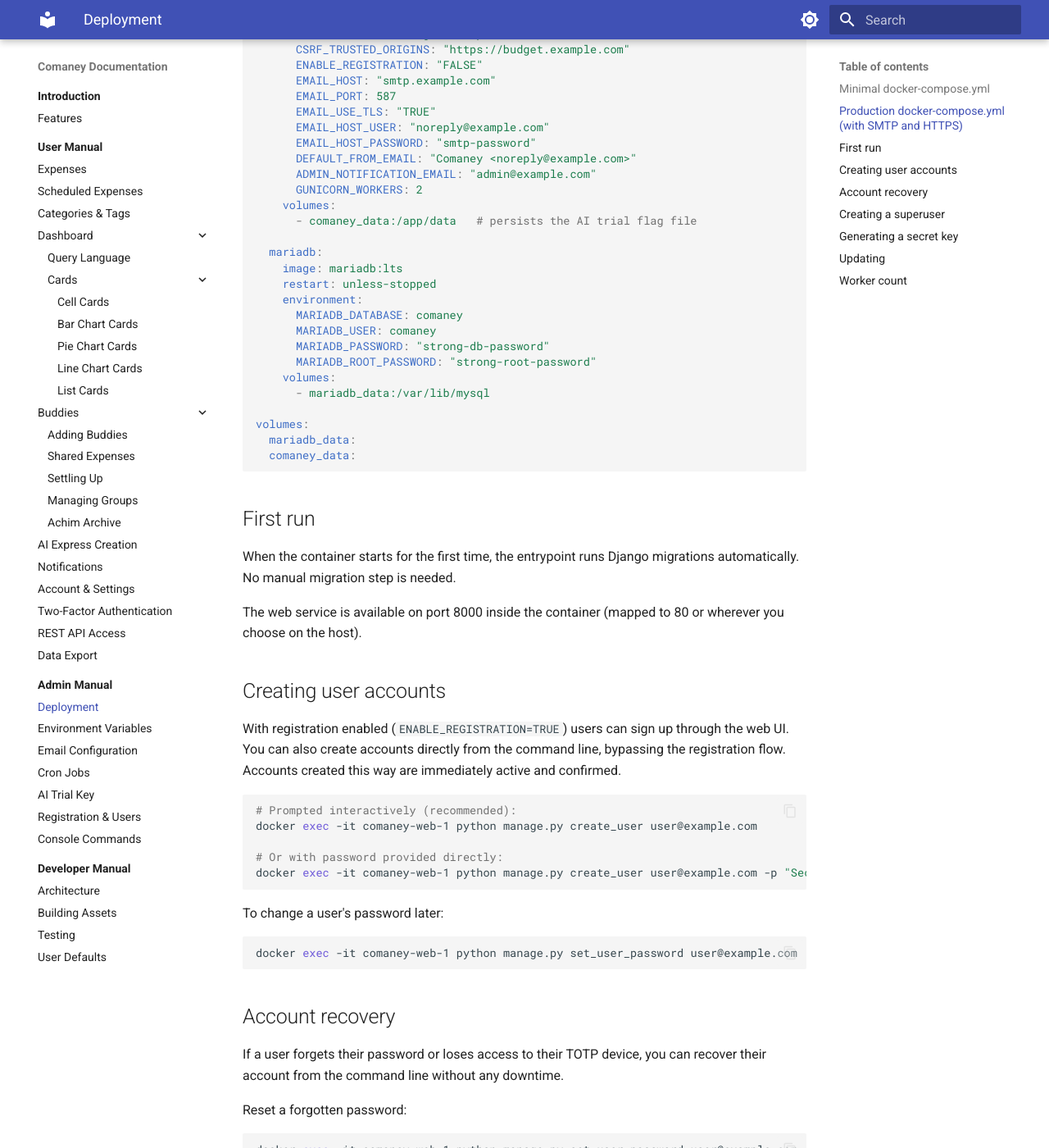
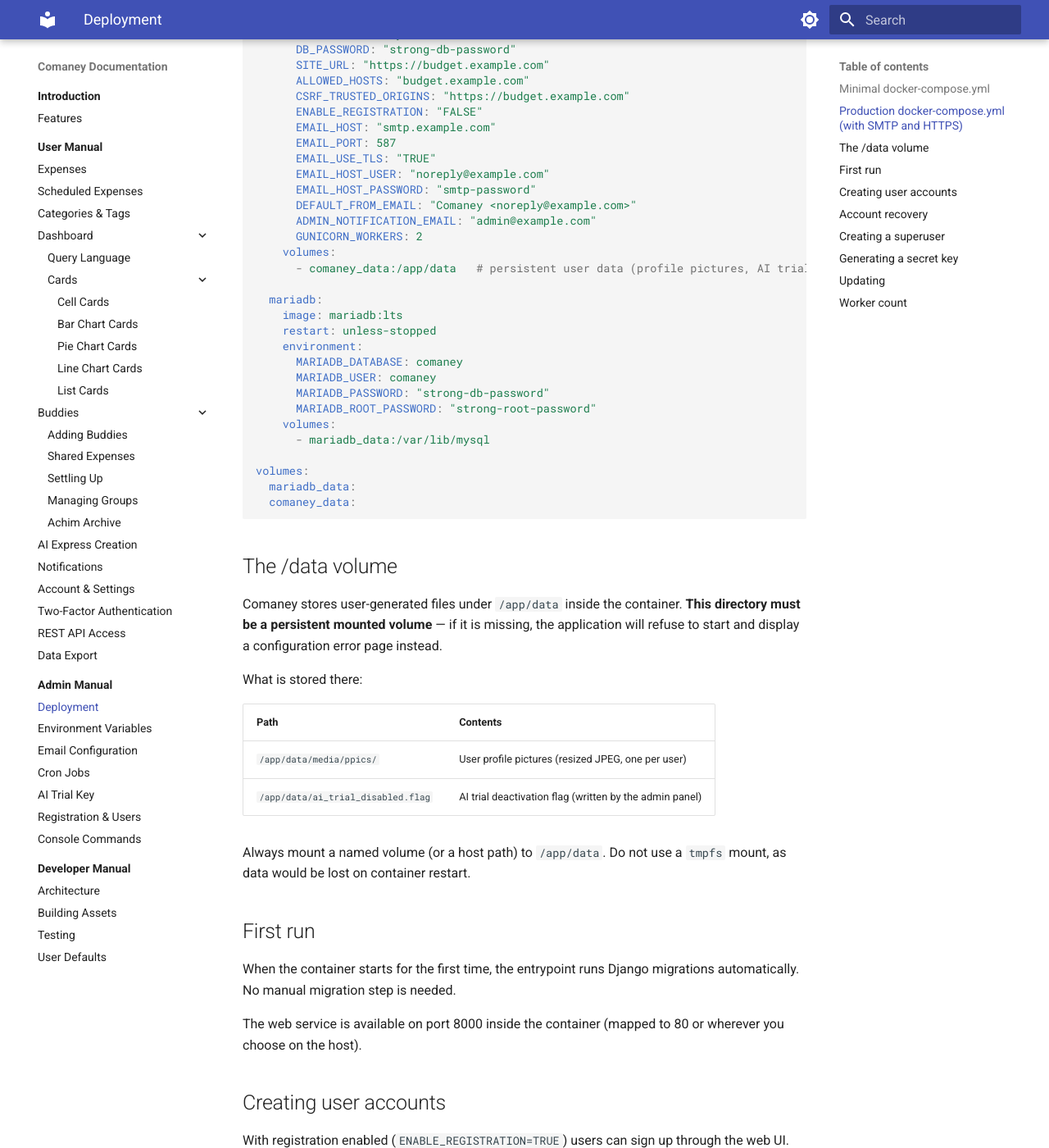
Before and after one commit to Leonetienne/Comaney, an MkDocs documentation site: the page built from docs/src/docs/admin-manual/deployment.md, in a window 1280 px wide and 1400 px high, scrolled down 1478 px. Shown: the whole window at 82% size. Built offline with MkDocs 1.6.1 and Material for MkDocs 9.7.7, drawn with Linux system fonts in a browser that asks for light colours; some of the changed text lies outside the part shown.

Commit message:
docs: deployment / data dir

````diff
--- a/docs/src/docs/admin-manual/deployment.md
+++ b/docs/src/docs/admin-manual/deployment.md
@@ -31,6 +31,8 @@
       # Note: disabling email also disables email verification on registration.
       DISABLE_EMAILING: "TRUE"
       GUNICORN_WORKERS: 1
+    volumes:
+      - comaney_data:/app/data   # persistent user data (profile pictures, etc.)
 
   mariadb:
     image: mariadb:lts
@@ -45,6 +47,7 @@
 
 volumes:
   mariadb_data:
+  comaney_data:
 ```
 
 ## Production docker-compose.yml (with SMTP and HTTPS)
@@ -78,7 +81,7 @@
       ADMIN_NOTIFICATION_EMAIL: "admin@example.com"
       GUNICORN_WORKERS: 2
     volumes:
-      - comaney_data:/app/data   # persists the AI trial flag file
+      - comaney_data:/app/data   # persistent user data (profile pictures, AI trial flag, etc.)
 
   mariadb:
     image: mariadb:lts
@@ -95,6 +98,19 @@
   mariadb_data:
   comaney_data:
 ```
+
+## The /data volume
+
+Comaney stores user-generated files under `/app/data` inside the container. **This directory must be a persistent mounted volume** — if it is missing, the application will refuse to start and display a configuration error page instead.
+
+What is stored there:
+
+| Path | Contents |
+|------|----------|
+| `/app/data/media/ppics/` | User profile pictures (resized JPEG, one per user) |
+| `/app/data/ai_trial_disabled.flag` | AI trial deactivation flag (written by the admin panel) |
+
+Always mount a named volume (or a host path) to `/app/data`. Do not use a `tmpfs` mount, as data would be lost on container restart.
 
 ## First run
 
````
